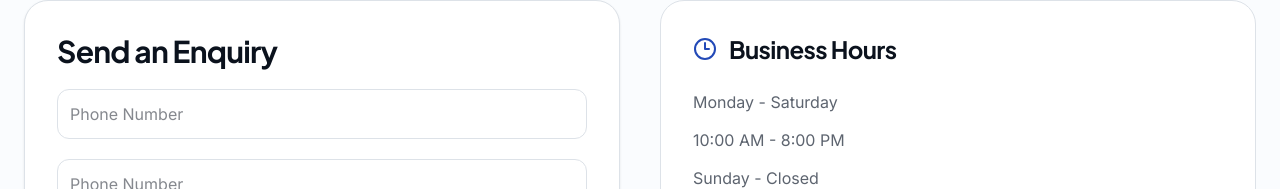
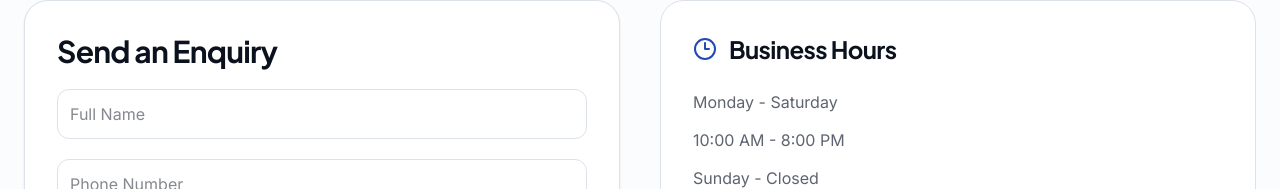
Before and after one commit to jayg191/naksh-computers, a Next.js app: page /contact in a window 1280 px wide. Shown: the part 759-948 px from the top of the page. Built offline with nearby package versions, Linux system fonts and the light colour scheme.

Commit message:
Fix contact form placeholder and improve WhatsApp enquiry form

```diff
--- a/src/app/contact/page.tsx
+++ b/src/app/contact/page.tsx
@@ -105,11 +105,18 @@ export default function ContactPage() {
 
             <input
               className="w-full rounded-xl border p-3"
+              placeholder="Full Name"
+              value={fullName}
+              onChange={(e) => setFullName(e.target.value)}
+            />
+
+            <input
+              className="w-full rounded-xl border p-3"
               placeholder="Phone Number"
               value={phone}
               onChange={(e) => setPhone(e.target.value)}
             />
-            <input className="w-full rounded-xl border p-3" placeholder="Phone Number" />
+
             <input
               type="email"
               className="w-full rounded-xl border p-3"
```
